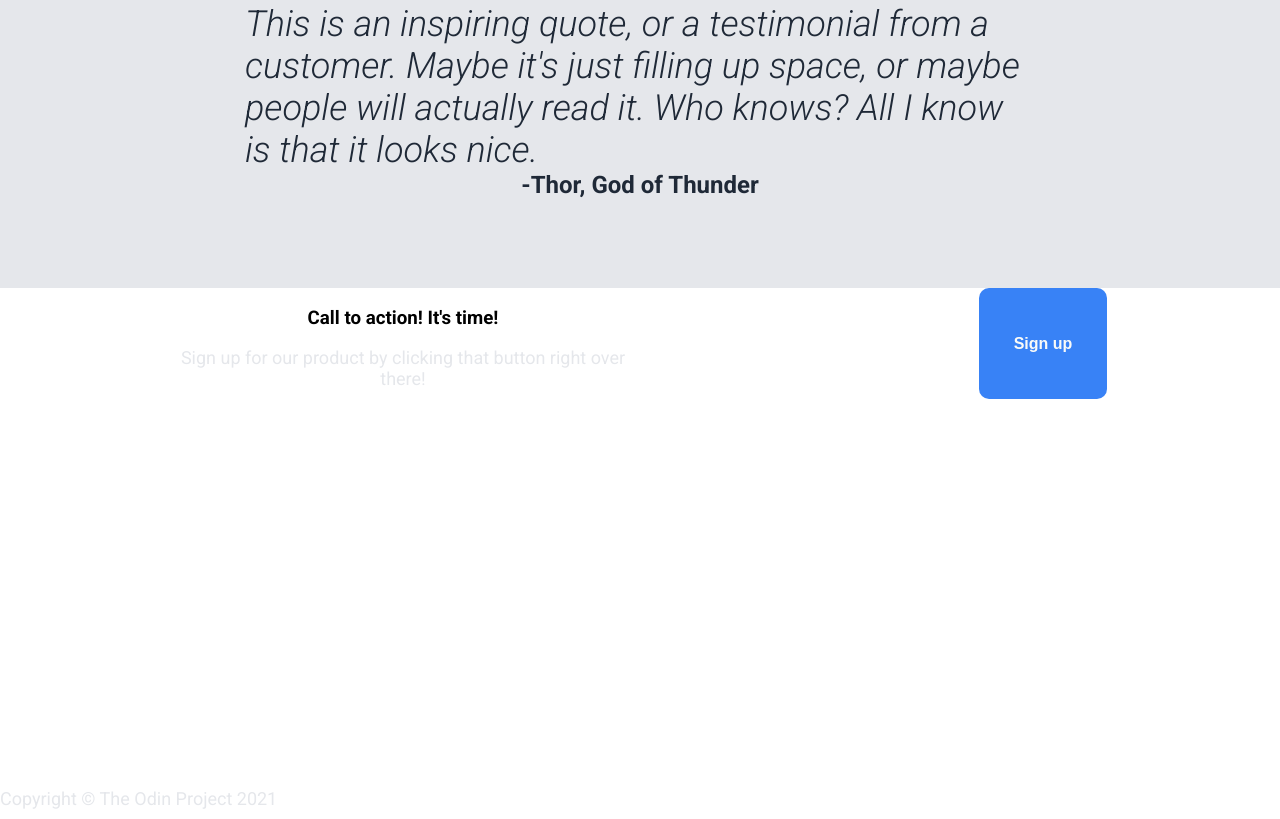
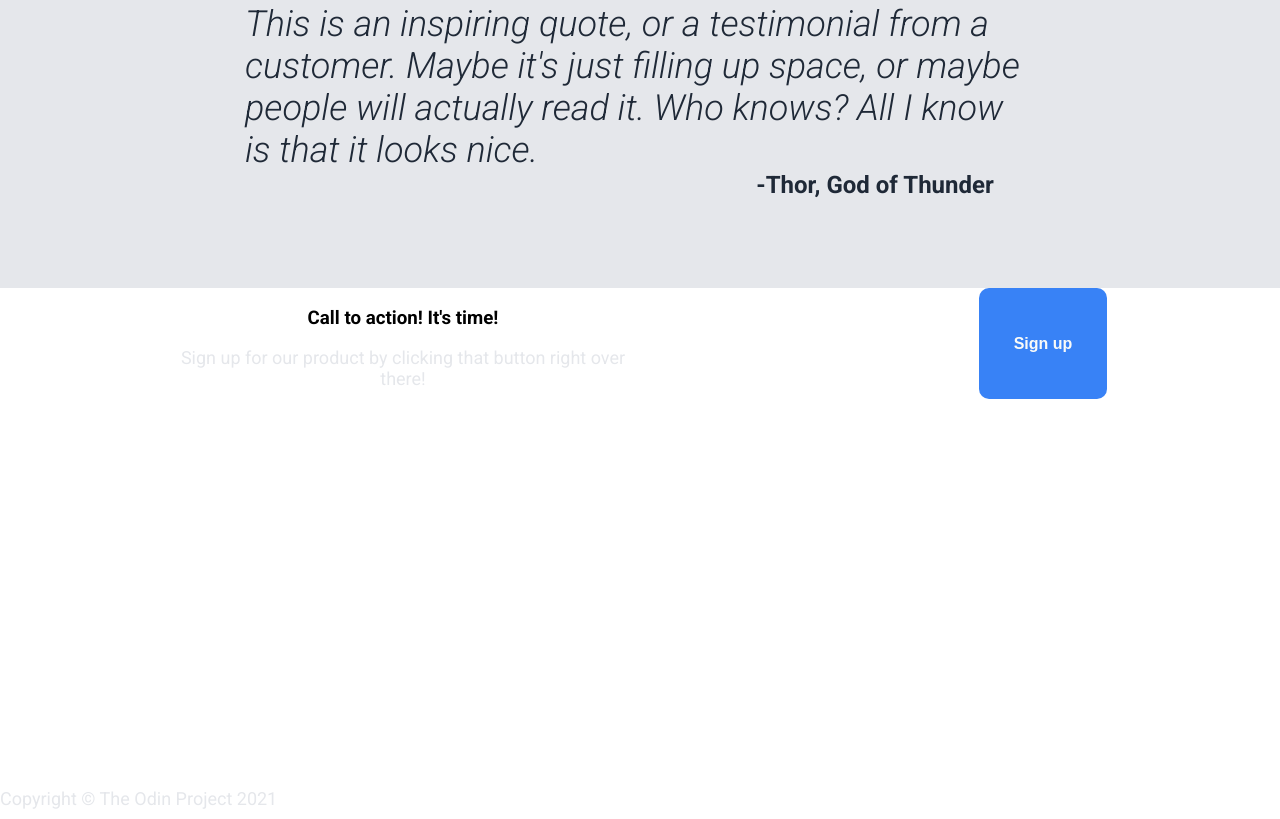
Before and after one commit to WorkingClassy/design_specs, a plain HTML site: page index.html in a window 1280 px wide. Shown: the part 1167-1986 px from the top of the page. Drawn offline with Linux system fonts and the light colour scheme.

Commit message:
Match blockquote name padding with design doc

```diff
--- a/styles.css
+++ b/styles.css
@@ -155,4 +155,5 @@ a {
     color: var(--dark-blue);
     text-align: right;
     margin-top: 0;
+    padding-left: 470px;
 }
```
